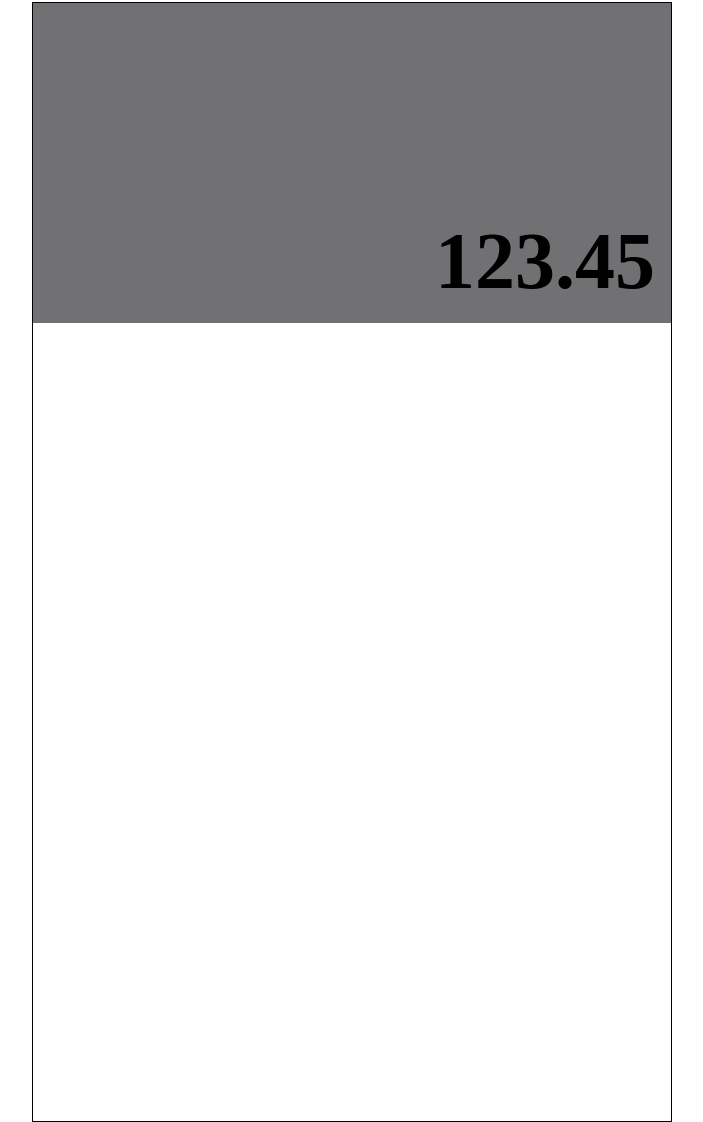
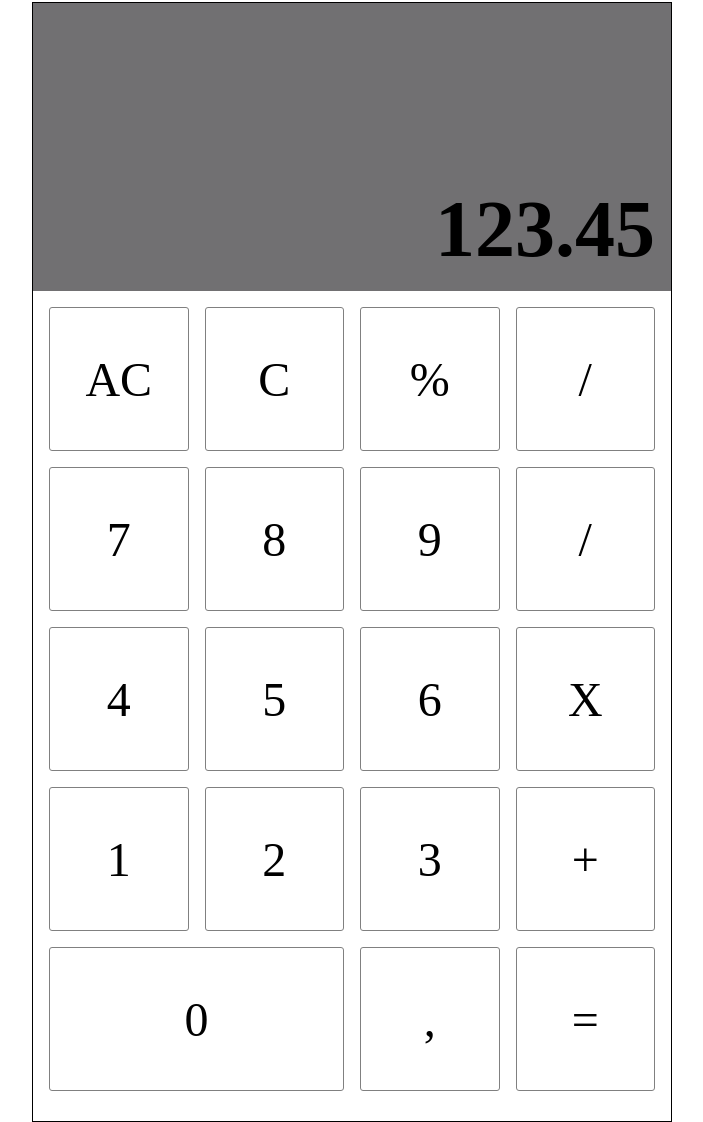
Before and after one commit to Javit1766/Calculadora-2025, a plain HTML site: page index.html in a window 1280 px wide. Shown: the part 158-1280 px from the top of the page, without its empty margins (288-991 px from the left). Drawn offline with Linux system fonts and the light colour scheme.

Commit message:
Se completo la pantalla y el teclado

```diff
--- a/index.html
+++ b/index.html
@@ -16,7 +16,27 @@
 
     <main id="Calculadora">
         <div class="pantalla">123.45</div>
-        <div class="teclado"></div>
+        <div class="teclado">
+            <div class="teclas tecla-ac">AC</div>
+            <div class="teclas tecla-c">C</div>
+            <div class="teclas tecla-mo">%</div>
+            <div class="teclas tecla-div">/</div>
+            <div class="teclas tecla-7">7</div>
+            <div class="teclas tecla-8">8</div>
+            <div class="teclas tecla-9">9</div>
+<div class="teclas tecla-div">/</div>
+<div class="teclas tecla-4">4</div>
+<div class="teclas tecla-5">5</div>
+<div class="teclas tecla-6">6</div>
+<div class="teclas tecla-mul">X</div>
+<div class="teclas tecla-1">1</div>
+<div class="teclas tecla-2">2</div>
+<div class="teclas tecla-3">3</div>
+<div class="teclas tecla-sum">+</div>
+<div class="teclas tecla-0">0</div>
+<div class="teclas tecla-comc">,</div>
+<div class="teclas tecla-igual">=</div>
+        </div>
     </main>
 
 </body>
--- a/views/pantallaViews.css
+++ b/views/pantallaViews.css
@@ -1,5 +1,5 @@
 .pantalla {
-    height: 20rem;
+    height: 18rem;
     background-color: rgb(113, 112, 114);
     padding: 1rem;
 
--- a/views/tecladoViews.css
+++ b/views/tecladoViews.css
@@ -1,3 +1,28 @@
 .teclado {
-    background-color: aqua;
+    padding: 1rem;
+
+    display: grid;
+    grid-template-columns: repeat(4,1fr);
+    grid-template-rows: repeat(5,9rem);
+    gap: 1rem;
+
 }
+
+.teclas {
+
+    font-size: 3rem;
+    border: 1px solid gray;
+    border-radius: 3px;
+
+    display: flex;
+    justify-content: center;
+    align-items: center;
+    cursor: pointer;
+}
+.teclas:hover{
+    background-color: blueviolet;
+}
+
+.tecla-0 {
+    grid-column: 1/3;
+}
```
